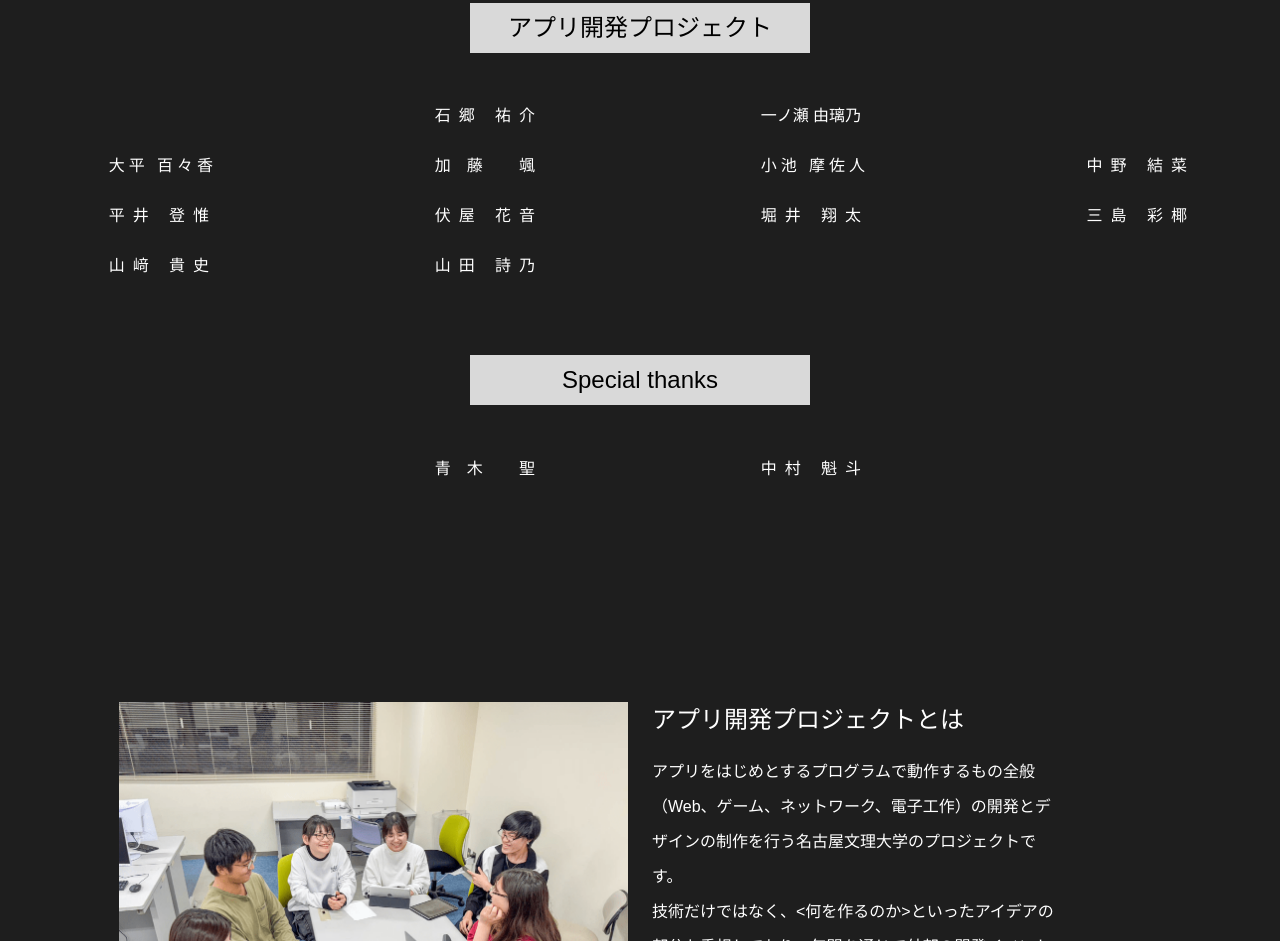
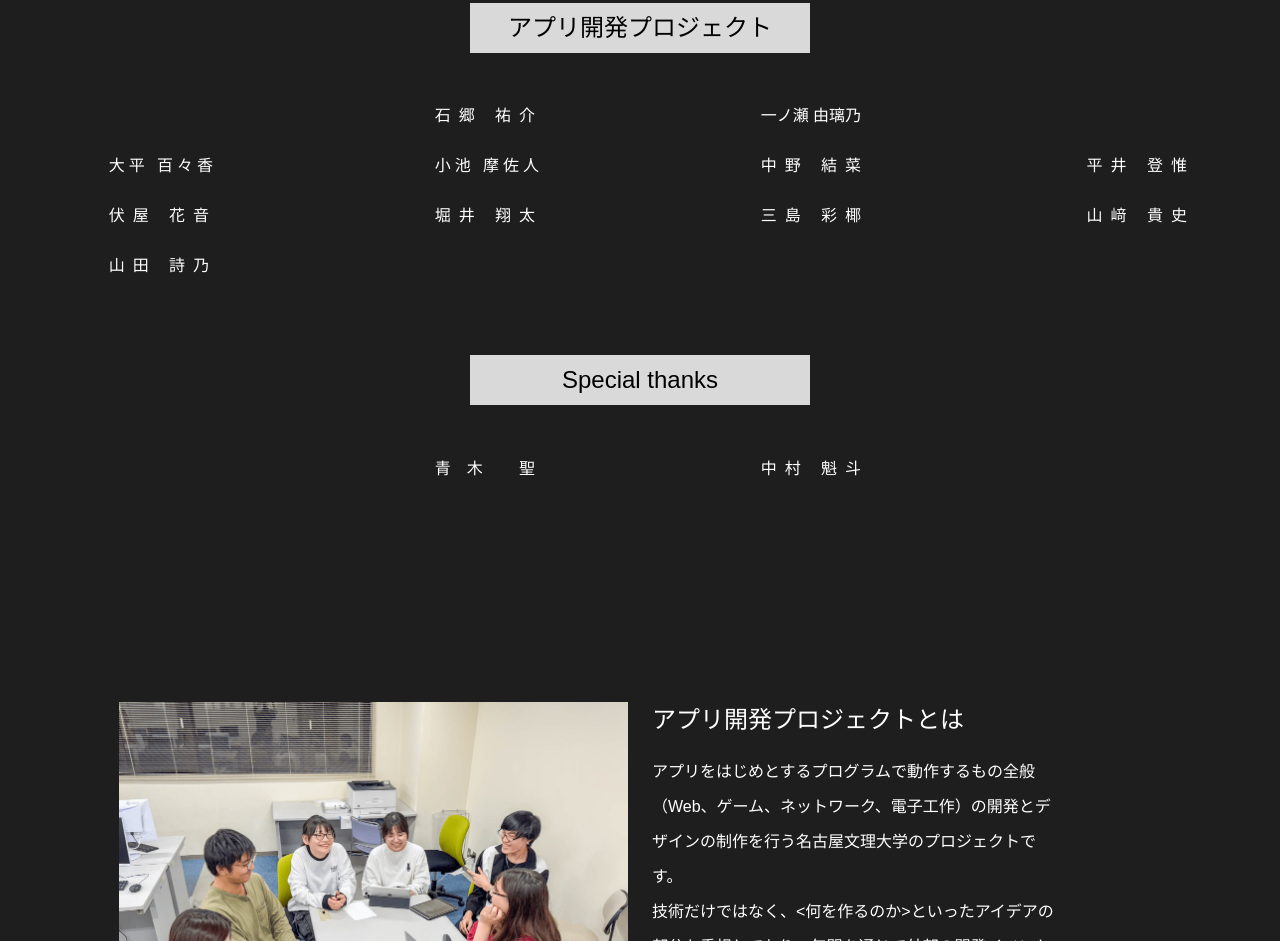
Before and after one commit to Yusk1450/toyusai2024, a plain HTML site: page index.html in a window 1280 px wide. Shown: the part 4332-5273 px from the top of the page. Drawn offline with nearby package versions, Linux system fonts and the light colour scheme; a web font is replaced by a local one.

Commit message:
スタッフリスト変更

```diff
--- a/index.html
+++ b/index.html
@@ -1,5 +1,6 @@
 <!DOCTYPE html>
 <html lang="Ja">
+
 <head>
     <meta charset="UTF-8">
     <meta name="viewport" content="width=device-width, initial-scale=1.0">
@@ -312,10 +313,6 @@
                     大平 百々香
                 </div>
                 <div class=" col-md-1 d-none d-md-block"></div>
-                <div class="col-md-2 col-6 name3">
-                    加藤 颯
-                </div>
-                <div class=" col-md-1 d-none d-md-block"></div>
                 <div class="col-md-2 col-6 name5">
                     小池 摩佐人
                 </div>
@@ -323,8 +320,8 @@
                 <div class="col-md-2 col-6 name4">
                     中野 結菜
                 </div>
+                <div class=" col-md-1 d-none d-md-block"></div>
 
-                <div class=" col-md-1 d-none d-md-block"></div>
                 <div class="col-md-2 col-6 name4">
                     平井 登惟
                 </div>
@@ -340,7 +337,6 @@
                 <div class="col-md-2 col-6 name4">
                     三島 彩椰
                 </div>
-
                 <div class=" col-md-1 d-none d-md-block"></div>
                 <div class="col-md-2 col-6 name4">
                     山﨑 貴史
@@ -349,6 +345,7 @@
                 <div class="col-md-2 col-6 name4">
                     山田 詩乃
                 </div>
+                <div class="col-md-3 d-none d-md-block"></div>
                 <div class="col-md-3 d-none d-md-block"></div>
                 <div class="col-md-3 d-none d-md-block"></div>
             </div>
@@ -460,4 +457,5 @@
     <script src="mgGlitch.min.js"></script>
     <script src="main.js"></script>
 </body>
+
 </html>
```
